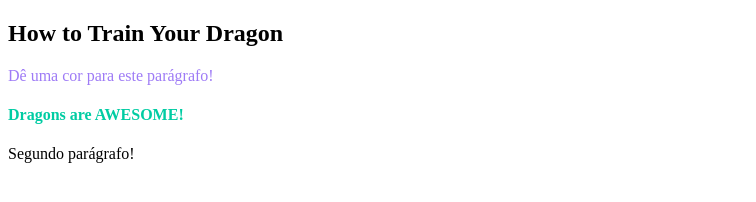
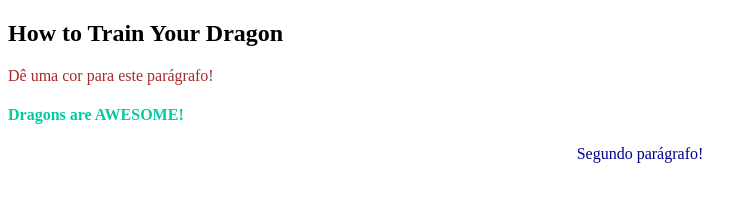
Before and after one commit to KhazadDutz/Trybe_Exercises, a plain HTML site: page exercises/bloco5/dia1/exerciciosDeFixacao/exercicio_1.html in a window 1280 px wide. Shown: the whole page, without its empty margins (0-756 px from the left). Drawn offline with Linux system fonts and the light colour scheme.

Commit message:
termina os exercicios de fixacao 1

```diff
--- a/exercises/bloco5/dia1/exerciciosDeFixacao/exercicio_1.html
+++ b/exercises/bloco5/dia1/exerciciosDeFixacao/exercicio_1.html
@@ -1,10 +1,13 @@
 <!DOCTYPE html>
+<head>
+  <link rel="stylesheet" href="exercicio_1.css">
+</head>
 <html>
   <body>
     <h2 id="page-title">Título</h2>
-    <p id="paragraph">Dê uma cor para este parágrafo!</p>
+    <p class="dois-paragrafos" id="paragraph">Dê uma cor para este parágrafo!</p>
     <h4 id="subtitle">Subtítulo</h4>
-    <p id="second-paragraph">Segundo parágrafo!</p>
+    <p class="dois-paragrafos" id="second-paragraph">Segundo parágrafo!</p>
 
     <script src="exercicio_1.js">
       var paragraph = document.getElementById("paragraph");
--- a/exercises/bloco5/dia1/exerciciosDeFixacao/exercicio_1.js
+++ b/exercises/bloco5/dia1/exerciciosDeFixacao/exercicio_1.js
@@ -4,3 +4,8 @@ paragraph.style.color = 'rgb(158, 123, 246)';
 document.getElementById('subtitle').innerText = 'Dragons are AWESOME!'
 let subtitle = document.getElementById('subtitle');
 subtitle.style.color = 'rgb(0, 204, 163)';
+let primeiroParagrafo = document.getElementsByClassName('dois-paragrafos')[0];
+primeiroParagrafo.style.color = 'brown';
+let segundoParagrafo = document.getElementsByTagName('p')[1];
+segundoParagrafo.style.textAlign = 'center';
+segundoParagrafo.style.color = 'darkblue';
```
